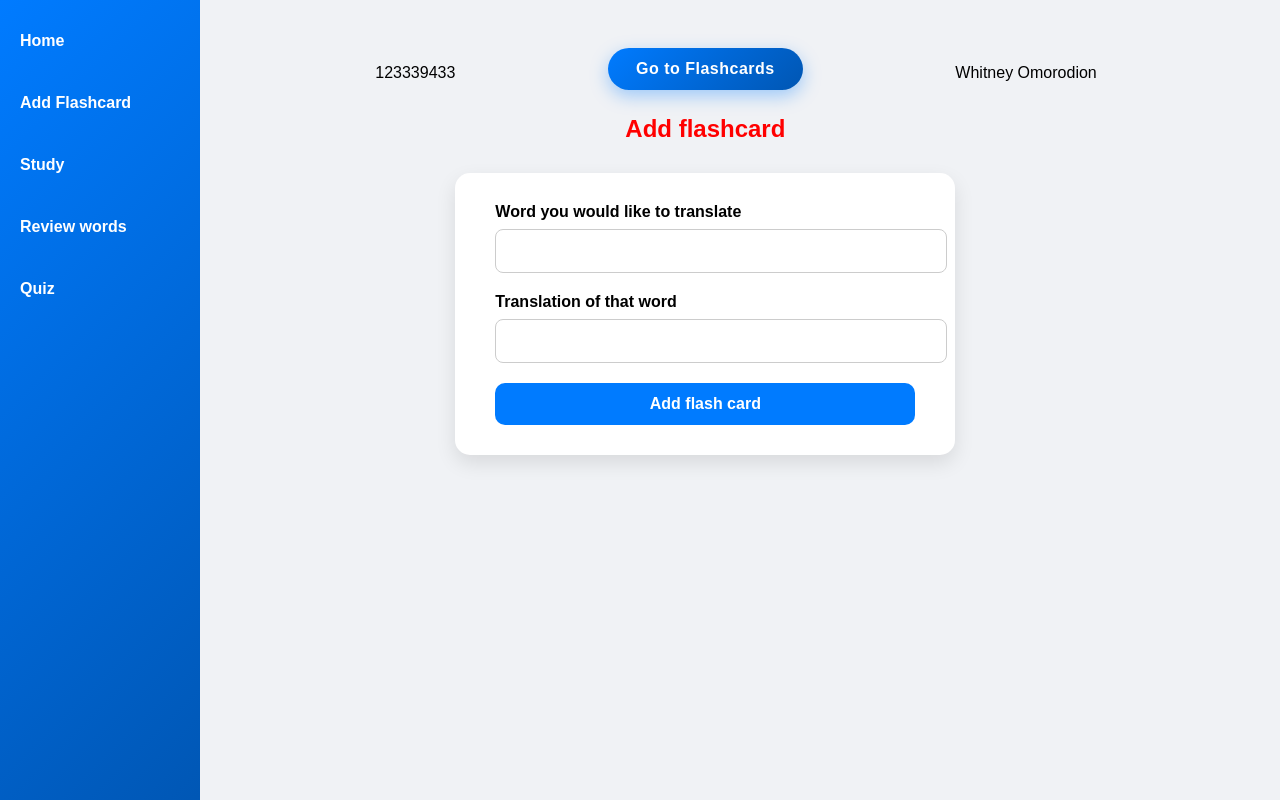
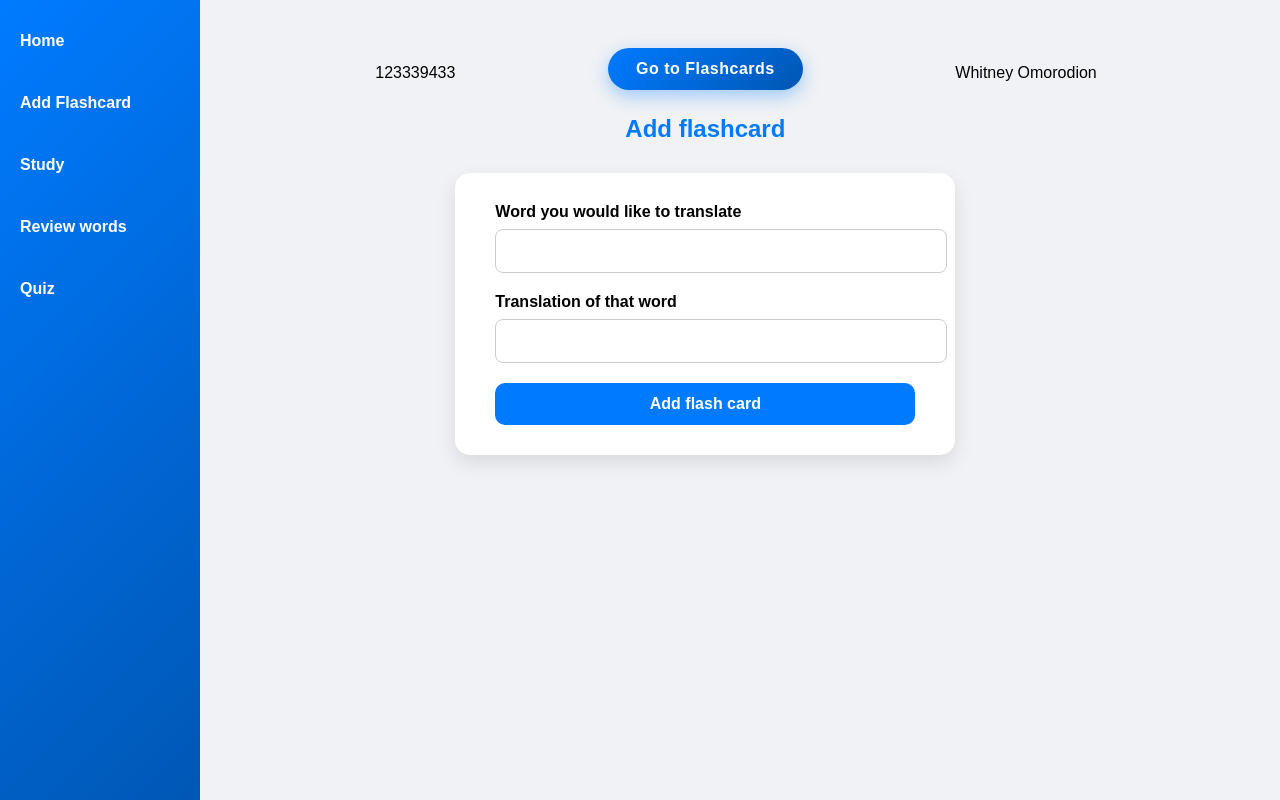
Before and after one commit to whitneyomo1/DevOpsStudyApp, a Flask app: page /add in a window 1280 px wide. Run offline with Flask 3, Linux system fonts and the light colour scheme.

Commit message:
CD test again

```diff
--- a/static/styles.css
+++ b/static/styles.css
@@ -24,8 +24,8 @@ body {
 /* Headings */
 h2 {
     text-align: center;
-    /* color: #007bff; */
-    color: red;
+    color: #007bff;
+    /* color: red; */
     margin-bottom: 30px;
 }
 
```
